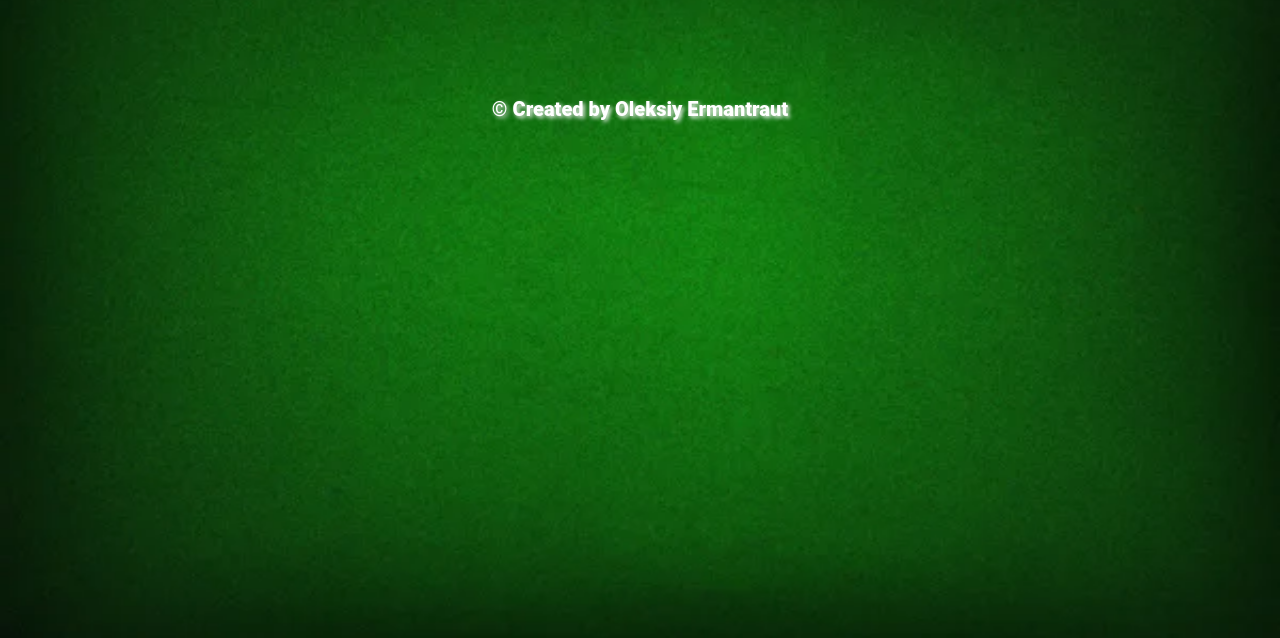
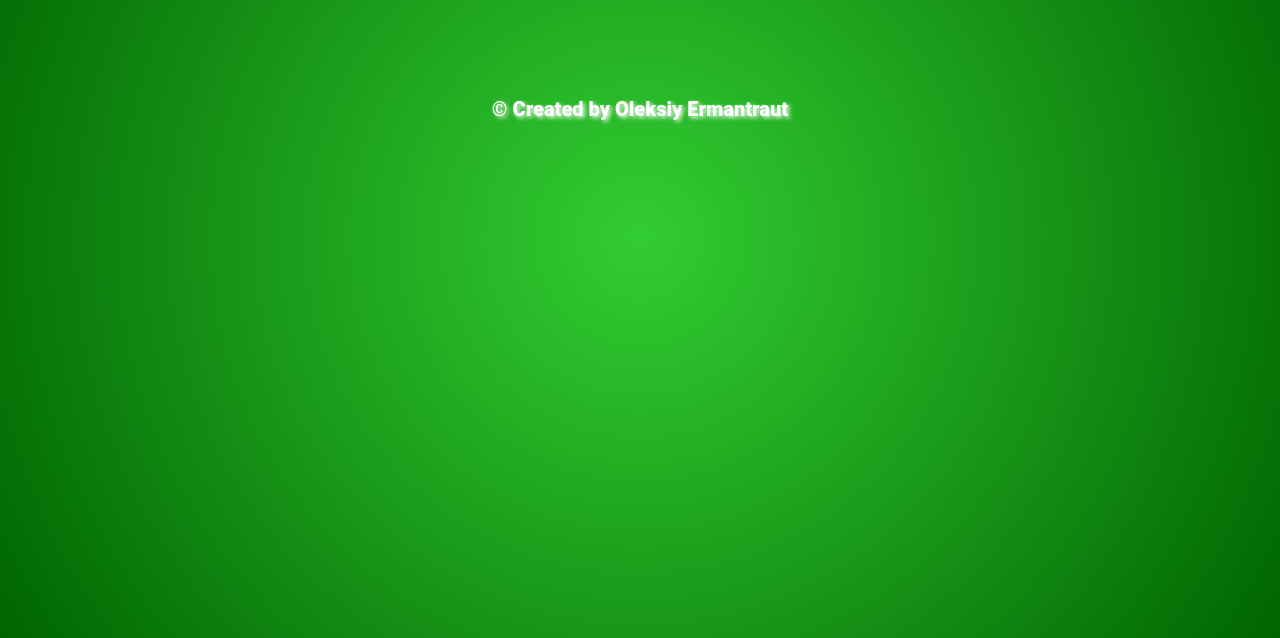
Before and after one commit to PaPaBaToShA95/PokerCalculator, a plain HTML site: page index.html in a window 1280 px wide. Shown: the part 162-800 px from the top of the page. Drawn offline with Linux system fonts and the light colour scheme.

Commit message:
background

```diff
--- a/style.css
+++ b/style.css
@@ -1,9 +1,10 @@
 body {
-    background-image: url(img/background.jpg);
+    background: radial-gradient(circle, #32CD32, #006400);
     background-size: cover;
-    background-repeat: no-repeat;
     background-attachment: fixed;
-    background-position: center;
+    margin: 0;
+    height: 100vh;
+
     margin: 0;
     padding: 0;
     font-family: 'Roboto', sans-serif;
```
